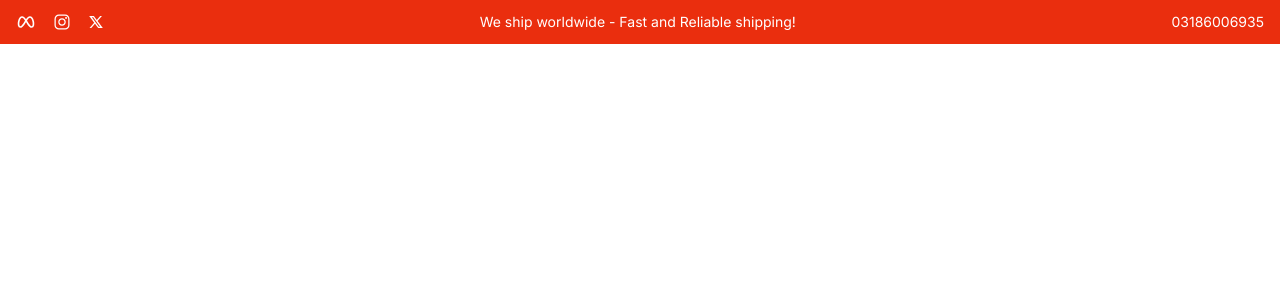
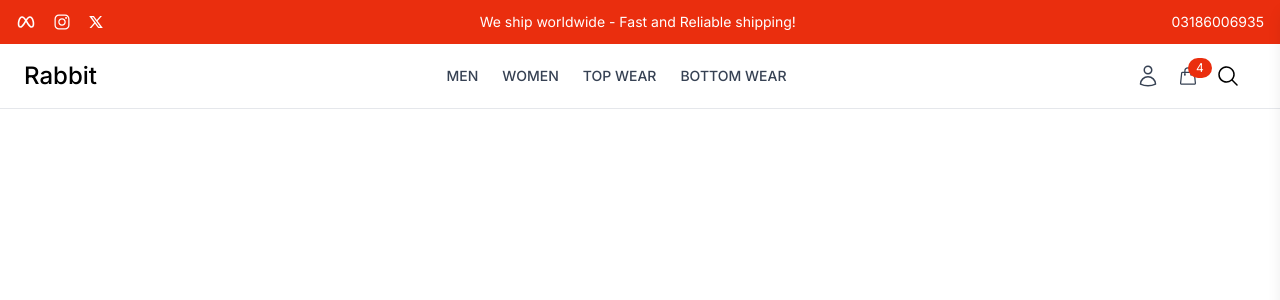
Before and after one commit to AsadurRehmann/Ecommerce-Platform, a React (Vite) app in the folder frontend/: page / in a window 1280 px wide. Shown: the top 300 px of the page. Built offline with nearby package versions, Linux system fonts and the light colour scheme.

Commit message:
cart drawer added

```diff
--- a/frontend/src/components/Common/Header.jsx
+++ b/frontend/src/components/Common/Header.jsx
@@ -1,14 +1,16 @@
 import React from "react";
 import Topbar from "../Layout/Topbar";
+import Navbar from "./Navbar"
 
 const Header = () => {
   return (
-    <div>
+    <header className="border-b border-gray-200">
       {/* Topbar */}
       <Topbar />
       {/* navbav */}
+      <Navbar/>
       {/* CartDrawer */}
-    </div>
+    </header>
   );
 };
 
--- /dev/null
+++ b/frontend/src/components/Common/Navbar.jsx
@@ -0,0 +1,81 @@
+import React from "react";
+import { Link } from "react-router-dom";
+import {
+  HiOutlineUser,
+  HiOutlineShoppingBag,
+  HiBars3BottomRight,
+} from "react-icons/hi2";
+import SearchBar from "./SearchBar";
+import CartDrawer from "../Layout/CartDrawer";
+import { useState } from "react";
+
+const Navbar = () => {
+  const [drawerOpen,setDrawerOpen]=useState(false);
+
+    const toggleCartDrawer=()=>{
+        setDrawerOpen(!drawerOpen);
+    }
+  return (
+    <>
+      <nav className="container mx-auto flex items-center justify-between py-4 px-6">
+        {/* Left logo */}
+        <div>
+          <Link to="/" className="text-2xl font-medium">
+            Rabbit
+          </Link>
+        </div>
+        {/* center navigation links */}
+        <div className="hidden md:flex space-x-6">
+          <Link
+            to="/"
+            className="text-gray-700 hover:text-black text-sm font-medium uppercase"
+          >
+            Men
+          </Link>
+          <Link
+            to="/"
+            className="text-gray-700 hover:text-black text-sm font-medium uppercase"
+          >
+            Women
+          </Link>
+          <Link
+            to="/"
+            className="text-gray-700 hover:text-black text-sm font-medium uppercase"
+          >
+            Top Wear
+          </Link>
+          <Link
+            to="/"
+            className="text-gray-700 hover:text-black text-sm font-medium uppercase"
+          >
+            Bottom Wear
+          </Link>
+        </div>
+        {/* right-icons */}
+        <div className="flex items-center space-x-4">
+          <Link to="/profile" className="hover:text-black">
+            <HiOutlineUser className="h-6 w-6 text-gray-700" />
+          </Link>
+          <button onClick={toggleCartDrawer} className="relative hover:text-black">
+            <HiOutlineShoppingBag className="h-5 w-6 text-gray-700" />
+            <span className="absolute -top-2  bg-[#ea2e0e] text-white text-xs rounded-full px-2 py-0.5">
+              4
+            </span>
+          </button>
+          {/* search */}
+          <div className="overflow-hidden">
+          <SearchBar />
+          </div>
+
+          <button className="md:hidden">
+            <HiBars3BottomRight className="h-6 w-6 text-gray-700" />
+          </button>
+        </div>
+      </nav>
+
+      <CartDrawer drawerOpen={drawerOpen} toggleCartDrawer={toggleCartDrawer}/>
+    </>
+  );
+};
+
+export default Navbar;
--- /dev/null
+++ b/frontend/src/components/Common/SearchBar.jsx
@@ -0,0 +1,60 @@
+import React, { useState } from "react";
+import { HiMagnifyingGlass, HiMiniXMark } from "react-icons/hi2";
+
+const SearchBar = () => {
+  const [searchTerm, setSearchTerm] = useState("");
+  const [isOpen, setIsOpen] = useState(false);
+
+  const handleSearchToggle = () => {
+    setIsOpen(!isOpen);
+  };
+
+  const handleSearch=(e)=>{
+    e.preventDefault();
+    console.log(searchTerm);
+    setIsOpen(false);
+
+  }
+  return (
+    <div
+      className={`flex items-center justify-center w-full transition-all duration-300 ${
+        isOpen ? "absolute top-0 left-0 w-full bg-white h-24 z-50" : "w-auto"
+      }`}
+    >
+      {isOpen ? (
+        <form onSubmit={handleSearch} className="relative flex items-center justify-center w-full">
+          <div className="relative w-1/2">
+            <input
+              type="text"
+              placeholder="Search"
+              value={searchTerm}
+              onChange={(e)=>setSearchTerm(e.target.value)}
+              className="bg-gray-100 px-4 py-2 pl-2 pr-12 rounded-lg focus:outline-none w-full placeholder:text-gray-700"
+            />
+            {/* search icon */}
+            <button
+              type="submit"
+              className="absolute right-2 top-1/2 transform -translate-y-1/2 text-gray-600 hover:text-gray-800"
+            >
+              <HiMagnifyingGlass className="h-6 w-6" />
+            </button>
+          </div>
+          {/* close button */}
+          <button
+            type="button"
+            onClick={handleSearchToggle}
+            className="absolute right-4 top-1/2 transform -translate-y-1/2 text-gray-600 hover:text-gray-800"
+          >
+            <HiMiniXMark className="h-6 w-6" />
+          </button>
+        </form>
+      ) : (
+        <button onClick={handleSearchToggle}>
+          <HiMagnifyingGlass className="h-6 w-6" />
+        </button>
+      )}
+    </div>
+  );
+};
+
+export default SearchBar;
--- /dev/null
+++ b/frontend/src/components/Layout/CartDrawer.jsx
@@ -0,0 +1,20 @@
+import { useState } from "react"
+import { IoMdClose } from "react-icons/io";
+
+function CartDrawer({drawerOpen,toggleCartDrawer}) {
+
+  return (
+    <div className={`fixed top-0 right-0 w-3/4 sm:w-1/2 md:w-1/4 h-full bg-white shadow-lg transform transition-transform
+    duration-300 flex flex-col z-50 ${drawerOpen ? "translate-x-0": "translate-x-full"}`} >
+        {/* close Button */}
+        <div className="flex justify-end p-4">
+            <button onClick={toggleCartDrawer}>
+                <IoMdClose className="h-6 w-6 text-gray-600"/>
+            </button>
+        </div>
+
+    </div>
+  )
+}
+
+export default CartDrawer;
--- a/frontend/src/index.css
+++ b/frontend/src/index.css
@@ -2,5 +2,6 @@
 
 :root {
   font-family:"Inter", 'Times New Roman';
+  font-optical-sizing: auto;
 
 }
```
